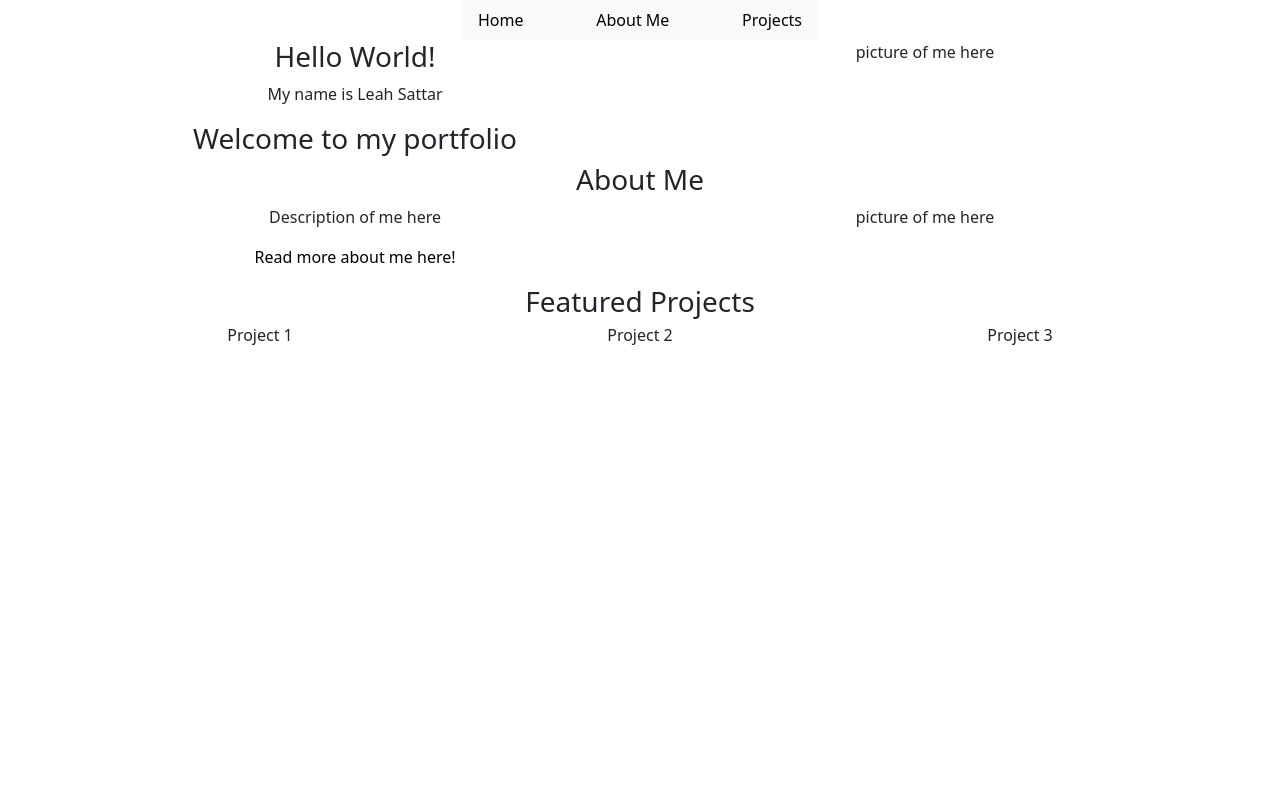
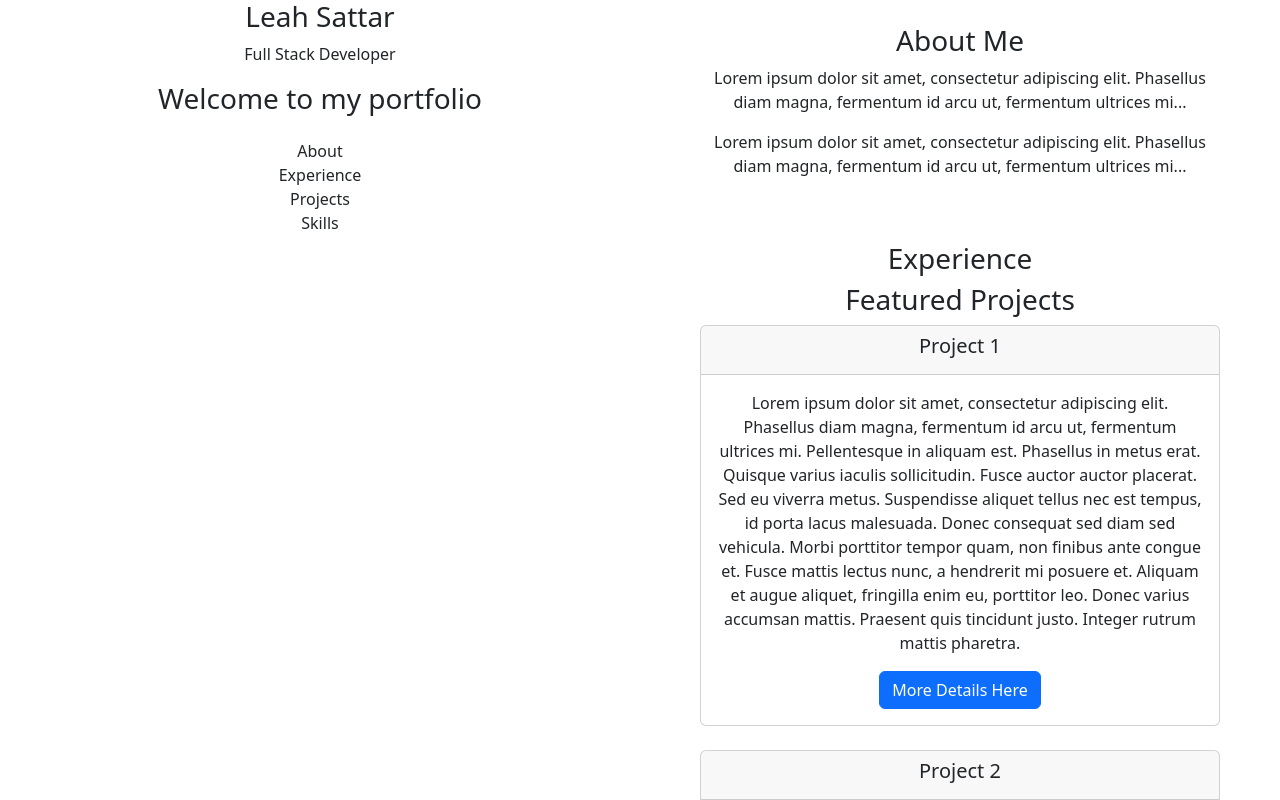
Before and after one commit to LSattar/portfolio-website, a React (Create React App) app in the folder portfolio-site/: page /about-me in a window 1280 px wide. Built offline with nearby package versions, Linux system fonts and the light colour scheme.

Commit message:
Page updates

```diff
--- a/portfolio-site/package.json
+++ b/portfolio-site/package.json
@@ -9,6 +9,7 @@
     "@testing-library/user-event": "^13.5.0",
     "bootstrap": "^5.3.5",
     "react": "^19.1.0",
+    "react-bootstrap": "^2.10.9",
     "react-dom": "^19.1.0",
     "react-router-dom": "^7.5.0",
     "react-scripts": "5.0.1",
--- a/portfolio-site/public/index.html
+++ b/portfolio-site/public/index.html
@@ -7,7 +7,7 @@
     <meta name="theme-color" content="#000000" />
     <meta
       name="description"
-      content="Web site created using create-react-app"
+      content="Portfolio website for Leah Sattar"
     />
     <link rel="apple-touch-icon" href="%PUBLIC_URL%/logo192.png" />
     <!--
@@ -24,7 +24,7 @@
       work correctly both with client-side routing and a non-root public URL.
       Learn how to configure a non-root public URL by running `npm run build`.
     -->
-    <title>React App</title>
+    <title>Leah Sattar</title>
   </head>
   <body>
     <noscript>You need to enable JavaScript to run this app.</noscript>
--- a/portfolio-site/src/App.css
+++ b/portfolio-site/src/App.css
@@ -36,3 +36,38 @@
     transform: rotate(360deg);
   }
 }
+
+.fadeInUp {
+  animation: fadeInUp 1s ease-in-out;
+}
+
+@keyframes fadeInUp {
+  from {
+    opacity: 0;
+    transform: translateY(20px);
+  }
+  to {
+    opacity: 1;
+    transform: translateY(0);
+  }
+}
+
+.fadeInRight {
+  animation: fadeInRight 1s ease-in-out;
+}
+
+@keyframes fadeInRight {
+  from {
+    opacity: 0;
+    transform: translateX(0);
+  }
+  to {
+    opacity: 1;
+    transform: translateX(20px);
+  }
+}
+
+.scrollable-column {
+  max-height: 100vh;
+  overflow-y: auto;
+}
--- a/portfolio-site/src/App.jsx
+++ b/portfolio-site/src/App.jsx
@@ -8,11 +8,34 @@ import React from "react";
 import { About } from "./pages/About.tsx";
 import { Index } from "./pages/Index.tsx";
 import { Projects } from "./pages/Projects.tsx";
+import { Footer } from "./components/Footer.tsx";
+import Container from 'react-bootstrap/Container';
+import Row from 'react-bootstrap/Row';
+import Col from 'react-bootstrap/Col';
+import { SkillAccordion } from './components/SkillAccordion'
+import { ProjectCard } from './components/ProjectCard'
+import Image from 'react-bootstrap/Image'
+import keithImg from 'images/keith.jpg'
+import Ratio from 'react-bootstrap/Ratio'
+
+
+const projects = [
+    {
+        title: "Project 1",
+        description: "Lorem ipsum dolor sit amet, consectetur adipiscing elit. Phasellus diam magna, fermentum id arcu ut, fermentum ultrices mi. Pellentesque in aliquam est. Phasellus in metus erat. Quisque varius iaculis sollicitudin. Fusce auctor auctor placerat. Sed eu viverra metus. Suspendisse aliquet tellus nec est tempus, id porta lacus malesuada. Donec consequat sed diam sed vehicula. Morbi porttitor tempor quam, non finibus ante congue et. Fusce mattis lectus nunc, a hendrerit mi posuere et. Aliquam et augue aliquet, fringilla enim eu, porttitor leo. Donec varius accumsan mattis. Praesent quis tincidunt justo. Integer rutrum mattis pharetra."
+    }, {
+        title: "Project 2",
+        description: "Lorem ipsum dolor sit amet, consectetur adipiscing elit. Phasellus diam magna, fermentum id arcu ut, fermentum ultrices mi. Pellentesque in aliquam est. Phasellus in metus erat. Quisque varius iaculis sollicitudin. Fusce auctor auctor placerat. Sed eu viverra metus. Suspendisse aliquet tellus nec est tempus, id porta lacus malesuada. Donec consequat sed diam sed vehicula. Morbi porttitor tempor quam, non finibus ante congue et. Fusce mattis lectus nunc, a hendrerit mi posuere et. Aliquam et augue aliquet, fringilla enim eu, porttitor leo. Donec varius accumsan mattis. Praesent quis tincidunt justo. Integer rutrum mattis pharetra."
+    }, {
+        title: "Project 3",
+        description: "Lorem ipsum dolor sit amet, consectetur adipiscing elit. Phasellus diam magna, fermentum id arcu ut, fermentum ultrices mi. Pellentesque in aliquam est. Phasellus in metus erat. Quisque varius iaculis sollicitudin. Fusce auctor auctor placerat. Sed eu viverra metus. Suspendisse aliquet tellus nec est tempus, id porta lacus malesuada. Donec consequat sed diam sed vehicula. Morbi porttitor tempor quam, non finibus ante congue et. Fusce mattis lectus nunc, a hendrerit mi posuere et. Aliquam et augue aliquet, fringilla enim eu, porttitor leo. Donec varius accumsan mattis. Praesent quis tincidunt justo. Integer rutrum mattis pharetra."
+    }
+]
 
 function App() {
     return (
         <div className="App">
-            <Router>
+{ /*          <Router>
                 <NavBar />
                 <Routes>
                     <Route path="/" element={<Index />} />
@@ -20,48 +43,74 @@ function App() {
                     <Route path="/projects" element={<Projects />} />
                 </Routes>
             </Router>
-            <div className='container intro'>
-                <div className='row'>
-                    <div className='col-6'>
-                        <h3>Hello World!</h3>
-                        <p>My name is Leah Sattar</p>
+            */
+}
+            <Container fluid>
+                <Row>
+                    <Col
+                        md={6}
+                    >
+                        <h3>Leah Sattar</h3>
+                        <p>Full Stack Developer</p>
                         <h3>Welcome to my portfolio</h3>
-                    </div>
-                    <div className='col-6'>
-                        <p>picture of me here</p>
-                    </div>
-                </div>
-                <div className='row'>
-                    <div className='col-12'>
-                        <h3>About Me</h3>
-                    </div>
-                </div>
-                <div className='row'>
-                    <div className='col-6'>
-                        <p>Description of me here</p>
-                        <p><a href="">Read more about me here!</a></p>
-                    </div>
-                    <div className='col-6'>
-                        <p>picture of me here</p>
-                    </div>
-                </div>
-                <div className='row'>
-                    <div className='col-12'>
-                        <h3>Featured Projects</h3>
-                    </div>
-                </div>
-                <div className='row'>
-                <div className='col-4'>
-                    <h6>Project 1</h6>
-                </div>
-                <div className='col-4'>
-                <h6>Project 2</h6>
-                </div>
-                <div className='col-4'>
-                <h6>Project 3</h6>
-                </div>
-                </div>
-            </div>
+                        <nav className="mt-4">
+                            <ul className="list-unstyled">
+                                <li><a href="#about" className="nav-link px-0">About</a></li>
+                                <li><a href="#experience" className="nav-link px-0">Experience</a></li>
+                                <li><a href="#projects" className="nav-link px-0">Projects</a></li>
+                                <li><a href="#skills" className="nav-link px-0">Skills</a></li>
+                            </ul>
+                        </nav>
+
+                    </Col>
+                    <Col
+                        md={6}
+                        className="overflow-auto px-5 py-4 scrollable-column"
+                    >
+                        <Container id="about">
+                            <section className="mb-5">
+                                <h3>About Me</h3>
+                                <Row>
+                                    <p>
+                                        Lorem ipsum dolor sit amet, consectetur adipiscing elit. Phasellus diam magna, fermentum id arcu ut, fermentum ultrices mi...
+                                    </p>
+                                    <p>
+                                        Lorem ipsum dolor sit amet, consectetur adipiscing elit. Phasellus diam magna, fermentum id arcu ut, fermentum ultrices mi...
+                                    </p>
+                                </Row>
+                            </section>
+                        </Container>
+                        <Container id="experience">
+                            <section>
+                                <h3>Experience</h3>
+                            </section>
+                        </Container>
+                        <Container id="projects">
+                            <section className="mb-5 fadeInRight">
+                                <h3>Featured Projects</h3>
+                                <Row>
+                                    {projects.map((project, index) => (
+                                        <Col md={12} className="mb-4" key={index}>
+                                            <ProjectCard
+                                                title={project.title}
+                                                description={project.description}
+                                                buttonText="View Details"
+                                                onButtonClick={() => alert(project.title)}
+                                            />
+                                        </Col>
+                                    ))}
+                                </Row>
+                            </section>
+                        </Container>
+                        <Container id="skills">
+                            <section className="mb-5">
+                                <h3>Skills</h3>
+                                <SkillAccordion />
+                            </section>
+                        </Container>
+                    </Col>
+                </Row>
+            </Container>
         </div>
     );
 }
--- a/portfolio-site/src/components/NavBar.tsx
+++ b/portfolio-site/src/components/NavBar.tsx
@@ -1,5 +1,9 @@
 import { NavLink } from "./NavLink";
 import "../css/navbar.css"
+import Container from 'react-bootstrap/Container';
+import Nav from 'react-bootstrap/Nav';
+import Navbar from 'react-bootstrap/Navbar';
+import NavDropdown from 'react-bootstrap/NavDropdown';
 
 type LinkType = {
     linkName: string;
@@ -14,22 +18,24 @@ export const NavBar = () => {
     ];
 
     return (
-        <div className="container">
-            <div className="row">
-                <div className="col-4"></div>
-                <div className="col-4">
-                    <nav className="navbar navbar-light bg-light px-3">
+        <Navbar bg="light" variant="light" expand="lg" className="mb-4">
+            <Container>
+                <Navbar.Brand href="/">Leah Sattar</Navbar.Brand>
+                <Navbar.Toggle aria-controls="basic-navbar-nav" />
+                <Navbar.Collapse id="basic-navbar-nav">
+                    <Nav className="mx-auto">
                         {links.map((link) => (
-                            <div key={link.linkName}>
+                            <Nav.Link
+                                as="span"
+                                key={link.linkName}
+                                className="mx-2"
+                            >
                                 <NavLink linkObject={link} />
-                            </div>
+                            </Nav.Link>
                         ))}
-                    </nav>
-                </div>
-                <div className="col-4"></div>
-            </div>
-
-        </div>
-
+                    </Nav>
+                </Navbar.Collapse>
+            </Container>
+        </Navbar>
     );
-}
+};
--- a/portfolio-site/src/components/NavLink.tsx
+++ b/portfolio-site/src/components/NavLink.tsx
@@ -1,4 +1,7 @@
 import { Link } from "react-router-dom";
+import Container from 'react-bootstrap/Container';
+import Row from 'react-bootstrap/Row';
+import Col from 'react-bootstrap/Col';
 
 type NavLinkProps = {
   linkObject: {
@@ -7,7 +10,11 @@ type NavLinkProps = {
   };
 };
 
-export const NavLink = ({ linkObject }: { linkObject: { linkName: string; linkDestination: string } }) => {
+export const NavLink = ({ linkObject }: NavLinkProps) => {
   const { linkDestination, linkName } = linkObject;
-  return <Link to={linkDestination}>{linkName}</Link>;
+  return (
+    <Link to={linkDestination} className="nav-link">
+      {linkName}
+    </Link>
+  );
 };
--- /dev/null
+++ b/portfolio-site/src/components/ProjectCard.tsx
@@ -0,0 +1,19 @@
+import Button from 'react-bootstrap/Button'
+import Card from 'react-bootstrap/Card'
+
+type ProjectCardProps = {
+    title: string;
+    description:string;
+}
+
+export const ProjectCard = ({title, description}: ProjectCardProps) => {
+    return(
+        <Card>
+            <Card.Header><Card.Title>{title}</Card.Title></Card.Header>
+            <Card.Body>
+            <Card.Text>{description}</Card.Text>
+            <Button>More Details Here</Button>
+            </Card.Body>
+        </Card>
+    )
+}
--- /dev/null
+++ b/portfolio-site/src/components/SkillAccordion.tsx
@@ -0,0 +1,28 @@
+import Accordion from 'react-bootstrap/Accordion'
+
+export const SkillAccordion = () => {
+    return (
+        <div>
+            <Accordion defaultActiveKey="0">
+                <Accordion.Item eventKey="1">
+                    <Accordion.Header>Skill</Accordion.Header>
+                    <Accordion.Body>
+                        Skill Details
+                    </Accordion.Body>
+                </Accordion.Item>
+                <Accordion.Item eventKey="2">
+                    <Accordion.Header>Skill</Accordion.Header>
+                    <Accordion.Body>
+                        Skill Details
+                    </Accordion.Body>
+                </Accordion.Item>
+                <Accordion.Item eventKey="3">
+                    <Accordion.Header>Skill</Accordion.Header>
+                    <Accordion.Body>
+                        Skill Details
+                    </Accordion.Body>
+                </Accordion.Item>
+            </Accordion>
+        </div>
+    );
+};
```
Also changed, not shown: portfolio-site/src/components/Footer.tsx (+31 -0 lines), portfolio-site/src/pages/About.tsx (+10 -1 lines), portfolio-site/src/index.css (line endings or trailing spaces), 2 other files (tests, documents, lock files or other folders).
